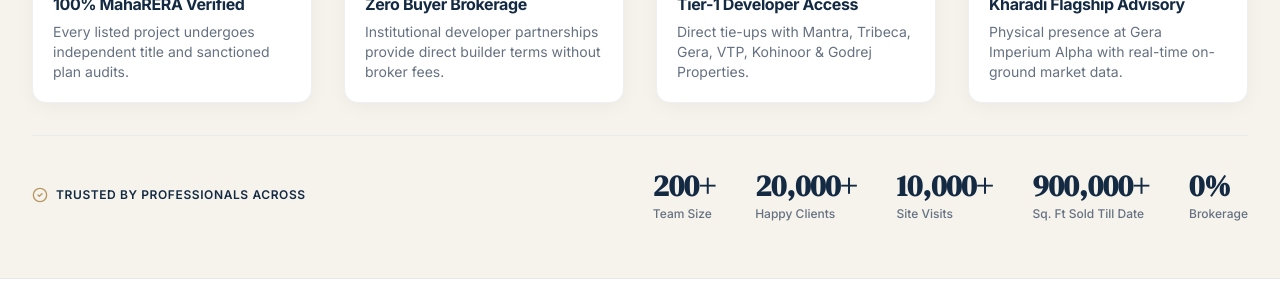
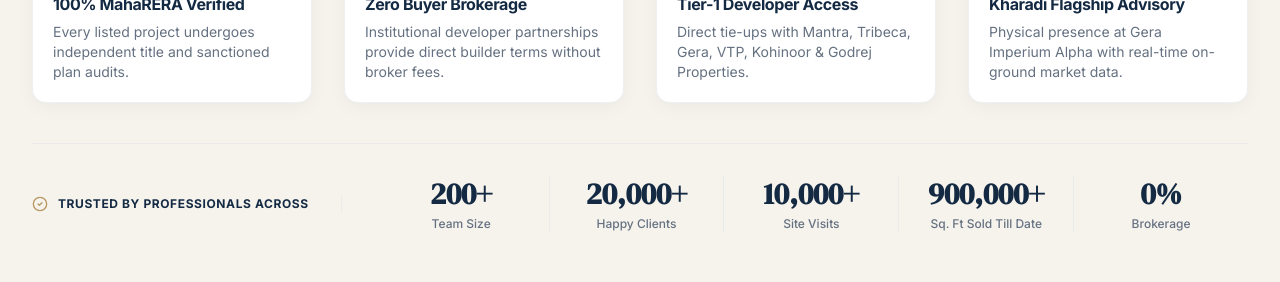
Before and after one commit to uranicPluto/pune-property-investor, a Next.js app: page / in a window 1280 px wide. Shown: the part 960-1242 px from the top of the page. Built offline with nearby package versions, Linux system fonts and the light colour scheme; no server answers.

Commit message:
fix: refine trust banner alignment with balanced 5-column grid and vertical dividers

```diff
--- a/src/components/home/TrustSection.tsx
+++ b/src/components/home/TrustSection.tsx
@@ -52,19 +52,23 @@ export function TrustSection() {
         </div>
 
         {/* Real Metrics Banner */}
-        <div className="mt-8 pt-8 border-t border-border/60 flex flex-col xl:flex-row xl:items-center justify-between gap-6 text-center sm:text-left">
-          <div className="flex items-center justify-center sm:justify-start gap-2 text-xs font-semibold uppercase tracking-wider text-navy">
+        <div className="mt-10 pt-8 border-t border-border/70">
+          <div className="flex flex-col lg:flex-row lg:items-center justify-between gap-6 lg:gap-8">
+            <div className="flex items-center justify-center lg:justify-start gap-2.5 text-xs font-bold uppercase tracking-wider text-navy shrink-0 lg:pr-8 lg:border-r border-border/70">
               <CheckCircle2 className="w-4 h-4 text-gold shrink-0" />
               <span>Trusted by Professionals Across</span>
             </div>
 
-          <div className="grid grid-cols-2 sm:grid-cols-3 xl:flex xl:flex-wrap items-center justify-center sm:justify-start xl:justify-end gap-6 sm:gap-8 lg:gap-10">
+            <div className="grid grid-cols-2 sm:grid-cols-3 lg:grid-cols-5 gap-6 sm:gap-4 lg:gap-0 flex-1 lg:divide-x divide-border/70">
               {COMPANY_INFO.stats.map((stat) => (
-              <div key={stat.label}>
+                <div
+                  key={stat.label}
+                  className="text-center px-2 lg:px-4 flex flex-col items-center justify-center"
+                >
                   <div className="font-serif font-bold text-2xl sm:text-3xl text-navy">
                     {stat.value}
                   </div>
-                <div className="text-[11px] sm:text-xs text-text-secondary font-medium mt-0.5">
+                  <div className="text-[11px] sm:text-xs text-text-secondary font-medium mt-1 whitespace-nowrap">
                     {stat.label}
                   </div>
                 </div>
@@ -72,6 +76,7 @@ export function TrustSection() {
             </div>
           </div>
         </div>
+      </div>
     </section>
   );
 }
```
Lines whose indentation alone changed are shown as unchanged.
